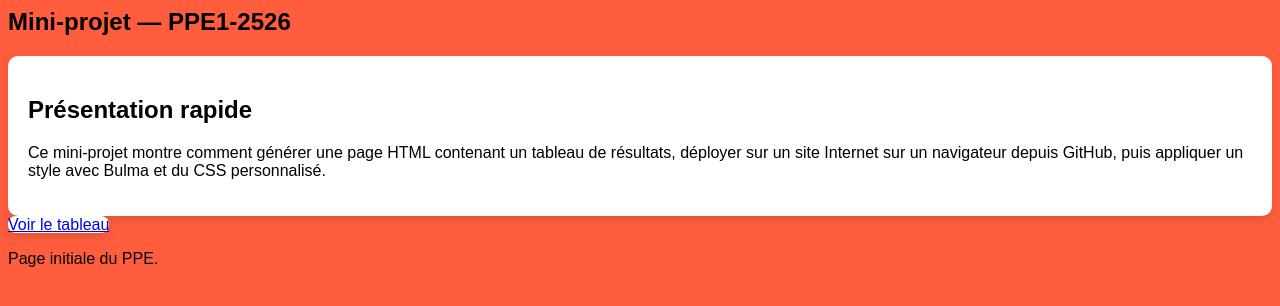
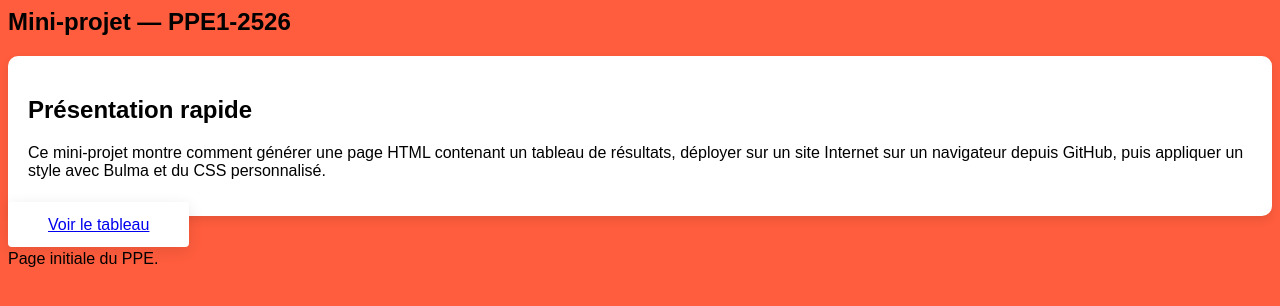
Before and after one commit to KokoLastiko/Git-along, a plain HTML site: page index.html in a window 1280 px wide. Drawn offline with Linux system fonts and the light colour scheme.

Commit message:
Update styles.css

```diff
--- a/styles.css
+++ b/styles.css
@@ -13,7 +13,9 @@ body {
 
 button, .button {
   background: white;
-  border-radius: 8px;
-  box-shadow: 0 4px 8px rgba(0,0,0,0.1);
+  padding: 14px 40px;
+  border-radius: 4px;
+  box-shadow: 0 4px 15px rgba(0,0,0,0.1);
   text-align: center;
+  margin-top: 10px;
 }
```
